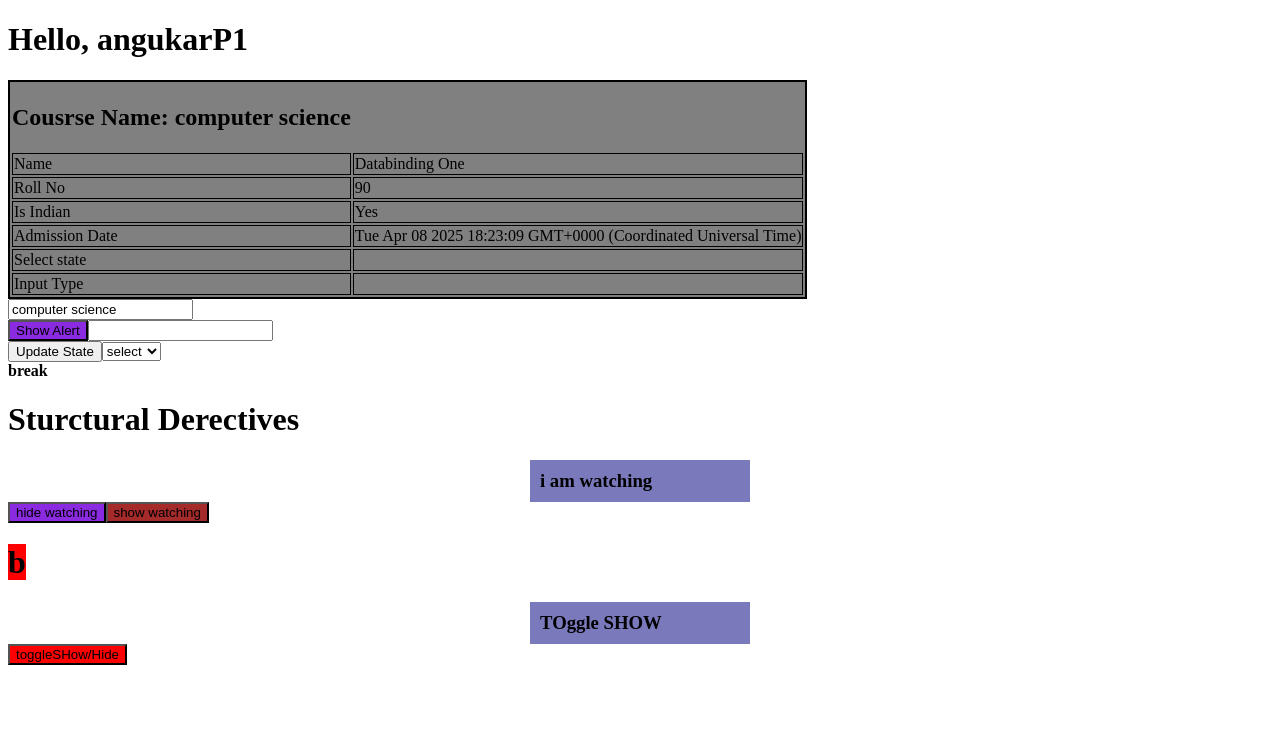
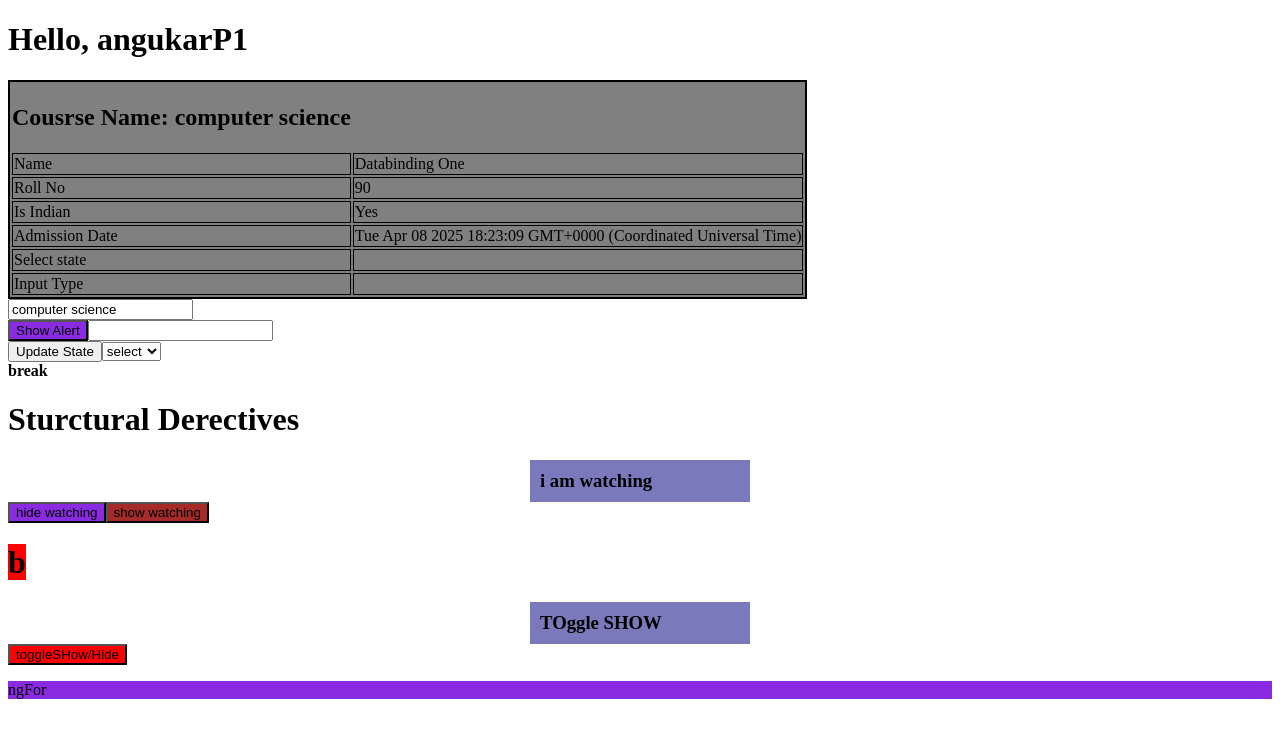
Before and after one commit to akshayrakhunde01/Anuglar, an Angular app: page / in a window 1280 px wide. Shown: the top 738 px of the page. Built offline with nearby package versions, Linux system fonts and the light colour scheme.

Commit message:
add ngFor display in structural directive component template

```diff
--- a/src/app/components/structural-directive/structural-directive.component.html
+++ b/src/app/components/structural-directive/structural-directive.component.html
@@ -29,3 +29,5 @@ max-width: 200px;
 
 <button (click)="toggle()"
 style="background-color: red;">toggleSHow/Hide</button>
+
+<p style="background-color: blueviolet;">ngFor</p>
```
